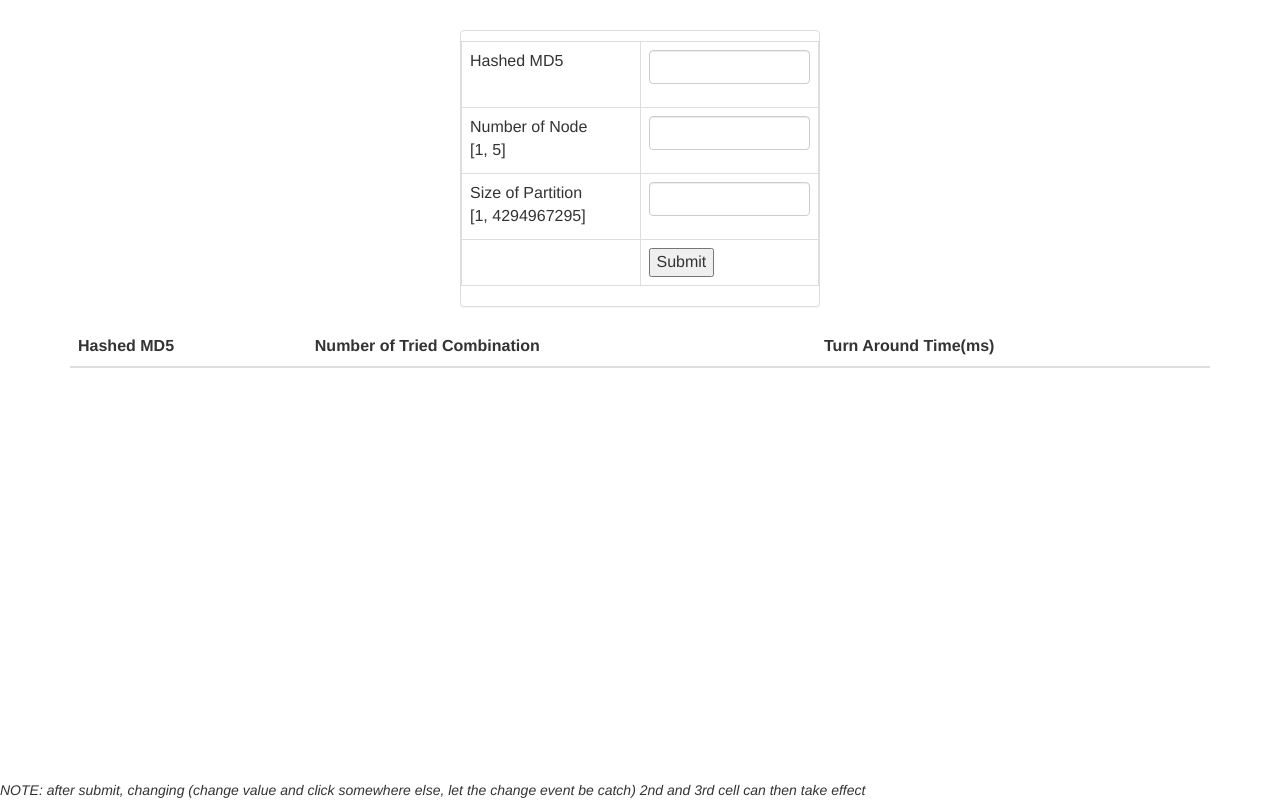
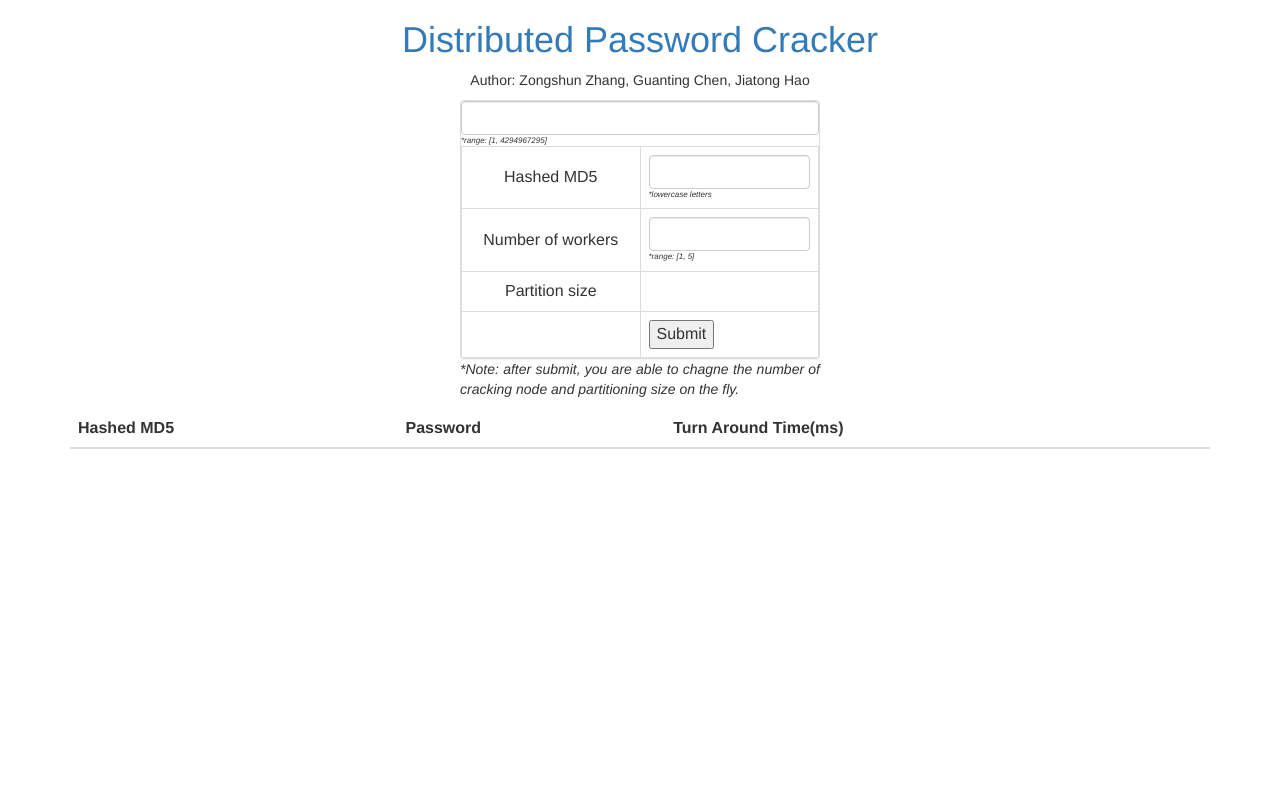
Before and after one commit to LenkaHao/Password-Cracker, a website: page src/Web+WebServer/client/status.html in a window 1280 px wide. Drawn offline with nearby package versions, Linux system fonts and the light colour scheme.

Commit message:
update HTML layout

```diff
--- a/src/Web+WebServer/client/status.html
+++ b/src/Web+WebServer/client/status.html
@@ -15,39 +15,47 @@
   </head>
   <body>
      <div class="container">
-        <div class="row">
-            <p><br /></p>
+        <div class="row text-center">
+            <a herf="https://github.com/LenkaHao/Password-Cracker"><h1>Distributed Password Cracker</h1></a>
+            <p>Author: Zongshun Zhang, Guanting Chen, Jiatong Hao</p>
         </div>
         <div class="row">
             <div class="col-md-4"></div>
             <div class="col-md-4">
-                <div class="panel panel-default">
-                    <form name="ReqForm">
-                        <p></p>
-                        <table class="table table-bordered table-hover">
+                <div class="panel panel-default" style="margin-bottom:0px">
+                    <form name="ReqForm" style="margin-bottom: 0px;">
+                        <table class="table table-bordered table-hover" style="margin-bottom:0px;">
                             <tbody>
                                 <tr>
-                                    <td class="col-md-6">Hashed MD5</td>
+                                    <td class="col-md-6" style="vertical-align: middle;">
+                                      <center>Hashed MD5</center>
+                                    </td>
                                     <td class="col-md-6">
-                                        <div class="form-group">
+                                        <div class="form-group" style="margin-bottom: 0px;">
                                             <input type="text" class="form-control" name="Hashed_MD5" required pattern=".{32,32}">
                                         </div>
+                                        <div style="font-style:italic;font-size:8px">*lowercase letters</div>
                                     </td>
                                 </tr>
                                 <tr>
-                                    <td class="col-md-6">Number of Node <br/>[1, 5]</td>
+                                    <td class="col-md-6" style="vertical-align: middle;">
+                                      <center>Number of workers</center>
+                                    </td>
                                     <td class="col-md-6">
-                                        <div class="form-group">
+                                        <div class="form-group" style="margin-bottom: 0px;">
                                             <input type="number" class="form-control" name="Number_of_Node" required onchange="reConfigNumberOfNode()" min="1" max="5">
                                         </div>
+                                        <div style="font-style:italic;font-size:8px">*range: [1, 5]</div>
                                     </td>
                                 </tr>
                                 <tr>
-                                    <td class="col-md-6">Size of Partition<br/>[1, 4294967295]</td>
-                                    <td class="col-md-6">
-                                        <div class="form-group">
+                                    <td class="col-md-6" style="vertical-align: middle;">
+                                      <center>Partition size</center>
+                                    </td>
+                                        <div class="form-group" style="margin-bottom: 0px;">
                                             <input type="number" class="form-control" name="Size_of_Partition" required onchange="reConfigPartitionSize()" min="1" max="4294967295">
                                         </div>
+                                        <div style="font-style:italic;font-size:8px">*range: [1, 4294967295]</div>
                                     </td>
                                 </tr>
                                 <tr>
@@ -60,6 +68,7 @@
                         </table>
                     </form>
                 </div>
+                <p class="text-justify" style="font-style: italic">*Note: after submit, you are able to chagne the number of cracking node and partitioning size on the fly.</p>
             </div>
             <div class="col-md-4"></div>
         </div>
@@ -69,7 +78,7 @@
               <thead>
                   <tr>
                       <th scope="col">Hashed MD5</th>
-                      <th scope="col">Number of Tried Combination</th>
+                      <th scope="col">Password</th>
                       <th scope="col">Turn Around Time(ms)</th>
                   </tr>
                   <tr id="Entries">
@@ -78,7 +87,6 @@
               <tbody></tbody>
           </table>
       </div>
-      <i>NOTE: after submit, changing (change value and click somewhere else, let the change event be catch) 2nd and 3rd cell can then take effect</i>
     <script>
     $(document).ready(function() {
         // event.preventDefault();
```
